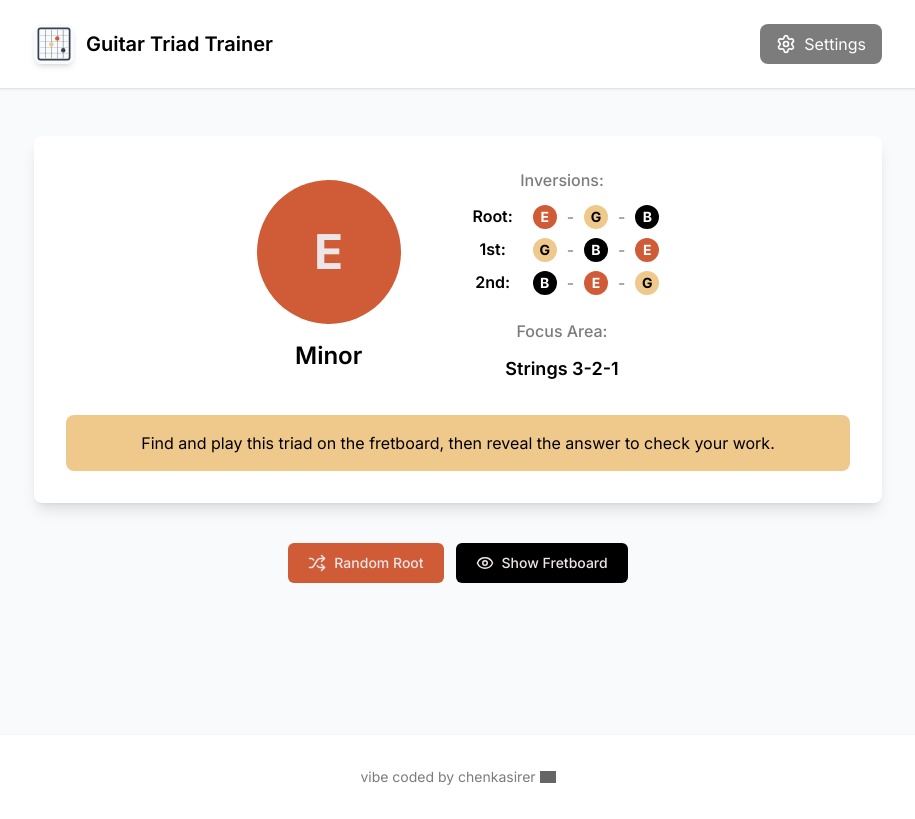
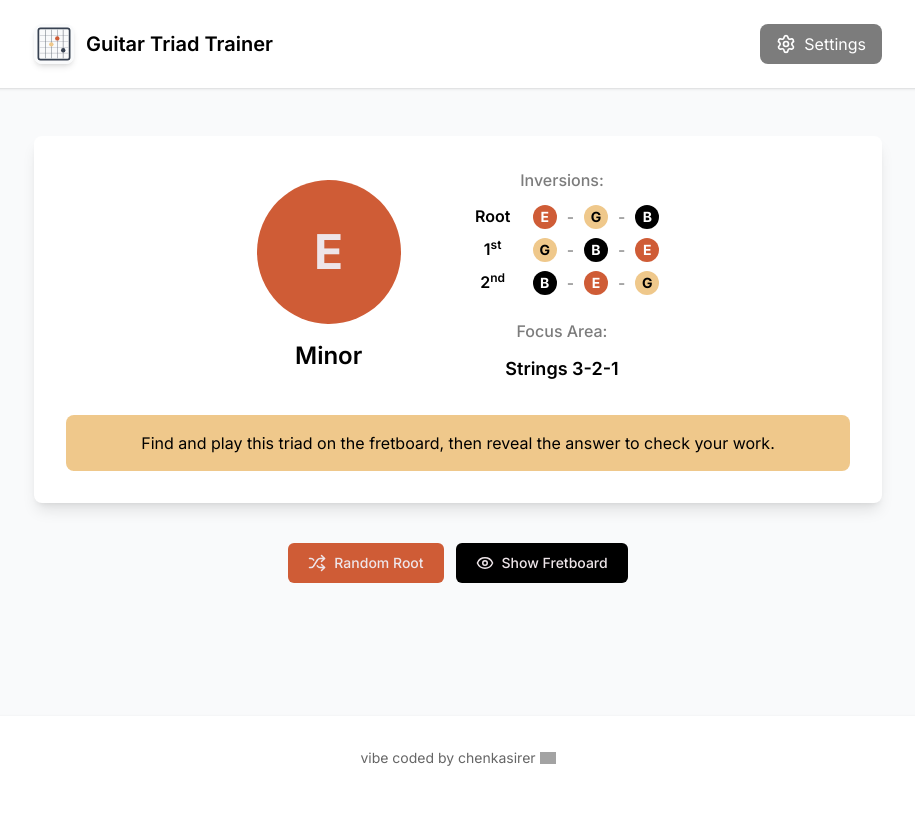
Before and after one commit to chenkasirer/triads, a React (Vite) app: page / in a window 1280 px wide. Shown: the whole page, without its empty margins (182-1097 px from the left). Built offline with nearby package versions, Linux system fonts and the light colour scheme; grey boxes are pictures that could not be loaded.

Commit message:
small touchups

```diff
--- a/src/App.tsx
+++ b/src/App.tsx
@@ -30,7 +30,7 @@ function App() {
     ) : [];
 
   return (
-    <div className="min-h-screen bg-gray-50 transition-colors">
+    <div className="min-h-screen bg-gray-50 transition-colors flex flex-col">
       {/* Header */}
       <header className="bg-white shadow-sm">
         <div className="max-w-4xl mx-auto px-6 py-6 flex items-center justify-between">
@@ -47,7 +47,7 @@ function App() {
       </header>
 
       {/* Main Content */}
-      <main className="max-w-4xl mx-auto px-6 py-12">
+      <main className="max-w-4xl mx-auto px-6 py-12 flex-1">
         <div className="space-y-10">
           {/* Exercise Display */}
           {currentExercise && (
@@ -97,14 +97,14 @@ function App() {
       </main>
 
       {/* Footer */}
-      <footer className="mt-16 bg-white shadow-sm">
+      <footer className="bg-white shadow-sm mt-auto">
         <div className="max-w-4xl mx-auto px-6 py-8 text-center text-gray text-sm">
           <div className="flex items-center justify-center gap-2">
             <a
               href="https://github.com/chenkasirer"
               target="_blank"
               rel="noopener noreferrer"
-              className="inline-flex items-center gap-1 text-gray hover:text-black transition-colors"
+              className="inline-flex items-center gap-1 text-black brightness-0 opacity-60 hover:opacity-100 transition-colors"
               >
               <span>vibe coded by chenkasirer</span>
               <img
--- a/src/components/ExerciseDisplay.tsx
+++ b/src/components/ExerciseDisplay.tsx
@@ -52,7 +52,7 @@ const ExerciseDisplay: React.FC<ExerciseDisplayProps> = ({ exercise, showAnswer
               <div className="text-base text-gray font-medium mb-3">Inversions:</div>
               <div className="space-y-2">
                 <div className="text-base">
-                  <span className="font-semibold text-black w-14 inline-block">Root:</span>
+                  <span className="font-semibold text-black w-14 inline-block">Root</span>
                   <span className="flex items-center gap-1.5 inline-flex ml-3">
                     <span className="w-6 h-6 rounded-full bg-flame text-white text-sm flex items-center justify-center font-bold">{inversions.root[0]}</span>
                     <span className="mx-1 text-gray">-</span>
@@ -62,7 +62,7 @@ const ExerciseDisplay: React.FC<ExerciseDisplayProps> = ({ exercise, showAnswer
                   </span>
                 </div>
                 <div className="text-base">
-                  <span className="font-semibold text-black w-14 inline-block">1st:</span>
+                  <span className="font-semibold text-black w-14 inline-block">1<sup>st</sup></span>
                   <span className="flex items-center gap-1.5 inline-flex ml-3">
                     <span className="w-6 h-6 rounded-full bg-sunset text-black text-sm flex items-center justify-center font-bold">{inversions.first[0]}</span>
                     <span className="mx-1 text-gray">-</span>
@@ -72,7 +72,7 @@ const ExerciseDisplay: React.FC<ExerciseDisplayProps> = ({ exercise, showAnswer
                   </span>
                 </div>
                 <div className="text-base">
-                  <span className="font-semibold text-black w-14 inline-block">2nd:</span>
+                  <span className="font-semibold text-black w-14 inline-block">2<sup>nd</sup></span>
                   <span className="flex items-center gap-1.5 inline-flex ml-3">
                     <span className="w-6 h-6 rounded-full bg-black text-white text-sm flex items-center justify-center font-bold">{inversions.second[0]}</span>
                     <span className="mx-1 text-gray">-</span>
--- a/src/components/Fretboard.tsx
+++ b/src/components/Fretboard.tsx
@@ -145,11 +145,11 @@ const Fretboard: React.FC<FretboardProps> = ({ positions }) => {
         </div>
         <div className="flex items-center gap-2">
           <div className="w-4 h-4 rounded-full bg-sunset"></div>
-          <span className="text-sm font-medium text-black">Third</span>
+          <span className="text-sm font-medium text-black">3<sup>rd</sup></span>
         </div>
         <div className="flex items-center gap-2">
           <div className="w-4 h-4 rounded-full bg-black"></div>
-          <span className="text-sm font-medium text-black">Fifth</span>
+          <span className="text-sm font-medium text-black">5<sup>th</sup></span>
         </div>
       </div>
     </div>
```
